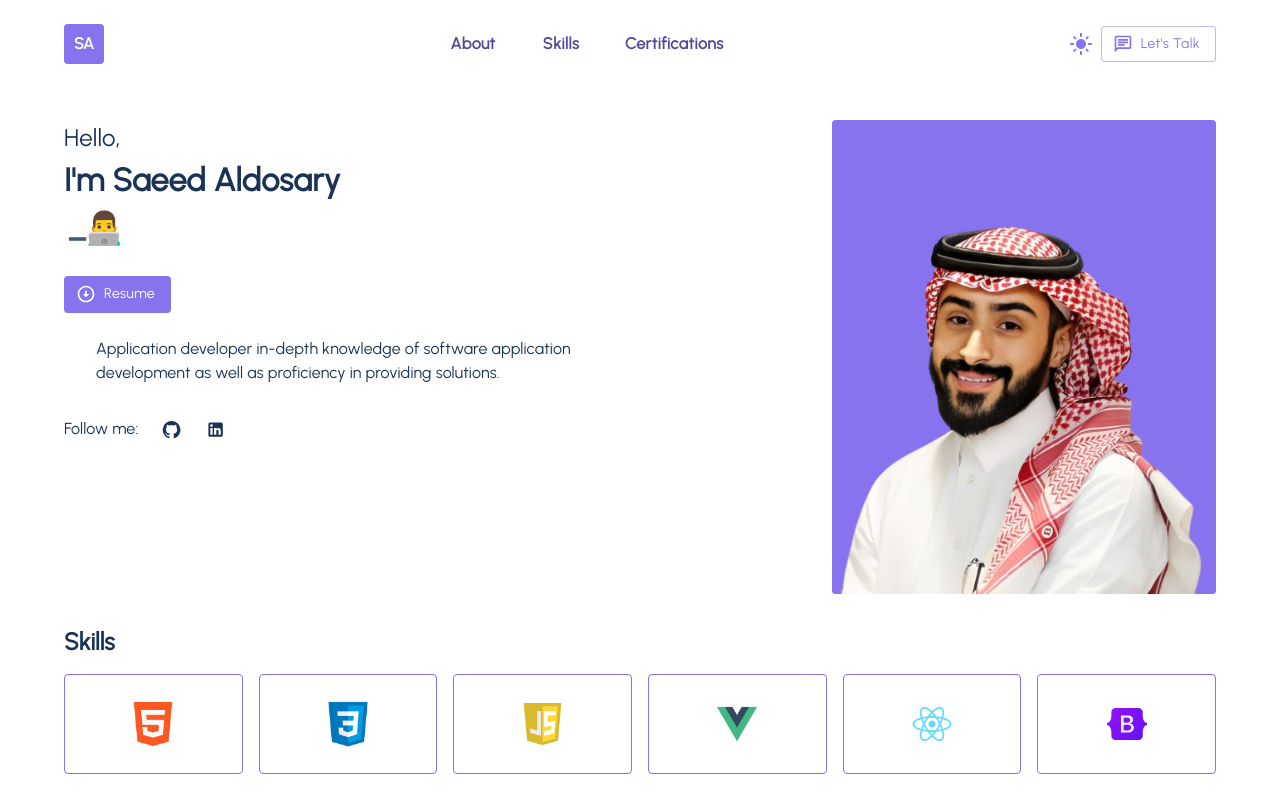
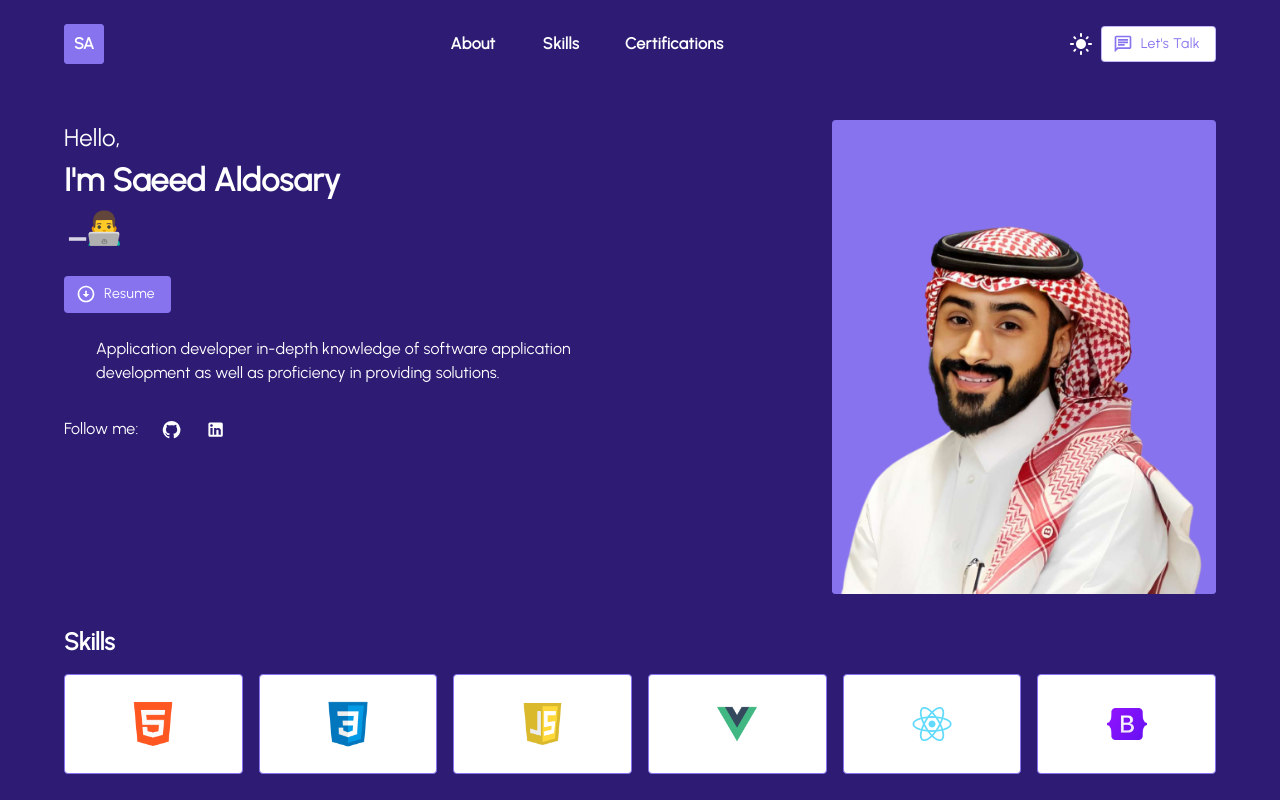
Before and after one commit to saeedmaldosary/react-material-ui-tailwind-portfolio, a React (Create React App) app: page / in a window 1280 px wide. Shown: the top 800 px of the page. Built offline with nearby package versions, Linux system fonts and the light colour scheme.

Commit message:
Set dark mode colors

```diff
--- a/src/components/Header/Header.jsx
+++ b/src/components/Header/Header.jsx
@@ -145,7 +145,7 @@ function Header() {
           </Box>
 
           <Box sx={{ display: { xs: "none", md: "flex" }, pr: 1 }}>
-            <LightMode />
+            <LightMode sx={{ color: theme.palette.primary.action }} />
           </Box>
 
           {/* Hire me button */}
@@ -167,7 +167,7 @@ function Header() {
           </Box>
 
           <Box sx={{ display: { xs: "flex", md: "none" }, pl: 1 }}>
-            <LightMode />
+            <LightMode sx={{ color: theme.palette.primary.action }} />
           </Box>
 
           {/* Small screen menu */}
@@ -181,7 +181,7 @@ function Header() {
               sx={{ p: 0, pl: 1 }}
               color="secondary"
             >
-              <MenuIcon />
+              <MenuIcon sx={{ color: theme.palette.primary.action }} />
             </IconButton>
             <Menu
               id="menu-appbar"
--- a/src/index.js
+++ b/src/index.js
@@ -3,11 +3,29 @@ import { createRoot } from "react-dom/client";
 import "./index.css";
 import App from "./App";
 import { createTheme, ThemeProvider } from "@mui/material/styles";
+import { CssBaseline } from "@mui/material";
 
-const textColor = "#193256";
-const mainColor = "#8873ef";
-const mdScreenMenuColor = "#564899";
-const hoverActiveColor = "#564899";
+const isDarkMode = true;
+const colorsMode = isDarkMode ? "dark" : "light";
+
+const colors = {
+  text: { light: "#2d1b74", dark: "#ffffff" },
+  main: { light: "#8873ef", dark: "#8873ef" },
+  action: { light: "#8873ef", dark: "#ffffff" },
+  mdScreenMenu: { light: "#2d1b74", dark: "#ffffff" },
+  xsScreenMenu: { light: "#2d1b74", dark: "#2d1b74" },
+  hoverActive: { light: "#2d1b74", dark: "#ffffff" },
+  carouselActive: { light: "#2d1b74", dark: "#8873ef" },
+  carousel: { light: "#8873ef", dark: "#ffffff" },
+  buttonHoverTextColor: { light: "#FFFFFF", dark: "#2d1b74" },
+  background: { light: "#ffffff", dark: "#2d1b74" },
+  outlinedButtonHover: { light: "#2d1b74", dark: "#8873ef" },
+  outlinedButtonHoverTextColor: { light: "#ffffff", dark: "#ffffff" },
+  loadingButton: { light: "#ffffff", dark: "#2d1b74" },
+  loadingButtonTextColor: { light: "#8873ef", dark: "#ffffff" },
+  loadingButtonTHover: { light: "#2d1b74", dark: "#FFFFFF" },
+  loadingButtonHoverTextColor: { light: "#FFFFFF", dark: "#2d1b74" },
+};
 
 const theme = createTheme({
   typography: {
@@ -15,16 +33,51 @@ const theme = createTheme({
       fontFamily: "Urbanist",
       // Below the color of text (not include the color of text in the buttons and the text in send me message card)
       // Color of icon in certification cards
-      color: textColor,
+      color: colors.text[colorsMode],
     },
   },
   components: {
+    MuiLoadingButton: {
+      styleOverrides: {
+        root: {
+          backgroundColor: colors.loadingButton[colorsMode],
+          color: colors.loadingButtonTextColor[colorsMode],
+          "&:hover": {
+            backgroundColor: colors.loadingButtonTHover[colorsMode],
+            color: colors.loadingButtonHoverTextColor[colorsMode],
+          },
+        },
+      },
+    },
+    MuiMenuItem: {
+      styleOverrides: {
+        root: {
+          "& .MuiTypography-root": {
+            color: colors.xsScreenMenu[colorsMode],
+          },
+        },
+      },
+    },
     MuiButton: {
       styleOverrides: {
         root: {
           "&:hover": {
-            backgroundColor: hoverActiveColor,
-            color: "#ffffff",
+            backgroundColor: colors.hoverActive[colorsMode],
+            color: colors.background[colorsMode],
+          },
+        },
+        contained: {
+          backgroundColor: colors.main[colorsMode], // Replace this with your desired background color
+          color: "#ffffff",
+          "&:hover": {
+            backgroundColor: colors.hoverActive[colorsMode],
+            color: colors.buttonHoverTextColor[colorsMode],
+          },
+        },
+        outlined: {
+          "&:hover": {
+            backgroundColor: colors.outlinedButtonHover[colorsMode],
+            color: colors.outlinedButtonHoverTextColor[colorsMode],
           },
         },
       },
@@ -32,15 +85,25 @@ const theme = createTheme({
     MuiCarousel: {
       styleOverrides: {
         dot: {
-          backgroundColor: mainColor,
+          backgroundColor: colors.carousel[colorsMode],
         },
         dotActive: {
-          backgroundColor: hoverActiveColor,
+          backgroundColor: colors.carouselActive[colorsMode],
+        },
+      },
+    },
+    MuiAppBar: {
+      styleOverrides: {
+        root: {
+          backgroundColor: colors.background[colorsMode],
         },
       },
     },
   },
   palette: {
+    background: {
+      default: colors.background[colorsMode],
+    },
     primary: {
       // Below for Header background color
       // certifications color background(orgs logo background)
@@ -49,13 +112,14 @@ const theme = createTheme({
       // Color of Text in preload logo
       main: "#ffffff",
       // Below the color of text for button in send me message card
-      contrastText: mainColor,
+      contrastText: colors.main[colorsMode],
+      action: colors.action[colorsMode],
     },
     secondary: {
       // Below for Logo Preloader card and cards and buttons
-      main: mainColor,
+      main: colors.main[colorsMode],
       // Below for menu in big screen About , Skills, Certification
-      contrastText: mdScreenMenuColor,
+      contrastText: colors.mdScreenMenu[colorsMode],
     },
   },
 });
@@ -63,6 +127,7 @@ const theme = createTheme({
 createRoot(document.getElementById("root")).render(
   <React.Fragment>
     <ThemeProvider theme={theme}>
+      <CssBaseline />
       <App />
     </ThemeProvider>
   </React.Fragment>
```
